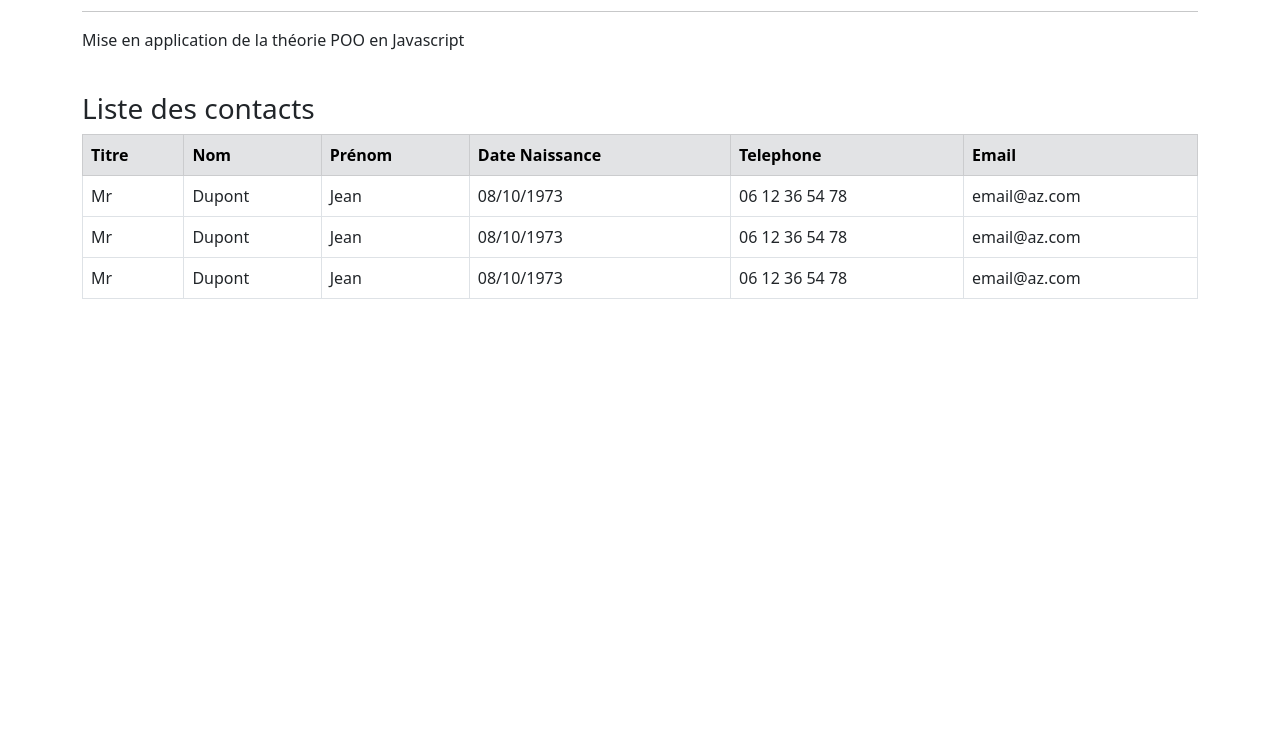
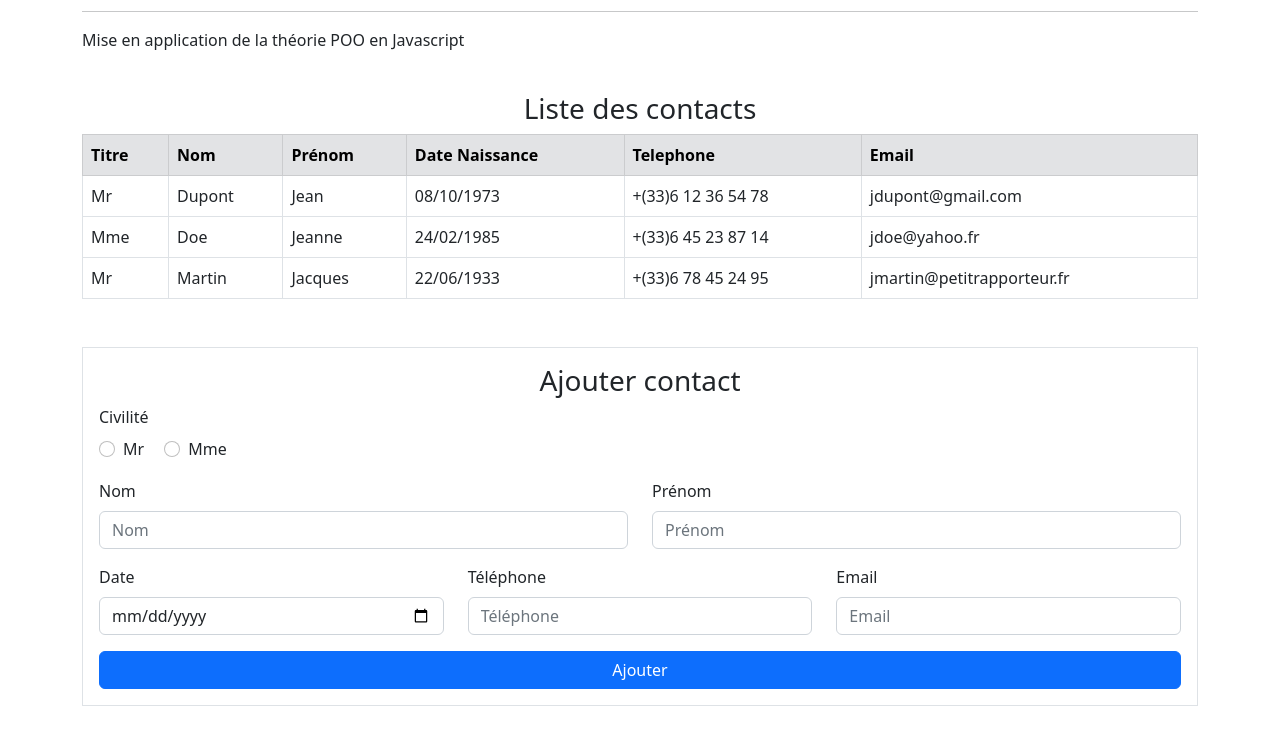
Before and after one commit to OvernightmareX/Javascript, a plain HTML site: page ex29/index.html in a window 1280 px wide. Shown: the part 53-798 px from the top of the page. Drawn offline with nearby package versions, Linux system fonts and the light colour scheme.

Commit message:
Ajout ex29

```diff
--- a/ex27/class/voiture.js
+++ b/ex27/class/voiture.js
@@ -10,7 +10,7 @@ export class Voiture {
         let result = "";
         for(let i = 0; i < nb; i++){
             this.speed += 10;
-            result += this.toString();
+            result += `<p>La voiture <b>${this.brand} ${this.model}</b> avance désormais à <b>${this.speed}km/h</b></p>`;
         }
         return result;
     }
@@ -19,12 +19,12 @@ export class Voiture {
         let result = "";
         for(let i = 0; i < nb; i++){
             this.speed -= 5;
-            result += this.toString();
+            result += `<p>La voiture <b>${this.brand} ${this.model}</b> avance désormais à <b>${this.speed}km/h</b></p>`;
         }
         return result;
     }
 
     toString(){
-        return `<p>La voiture <b>${this.brand} ${this.model}</b> avance désormais à <b>${this.speed}km/h</b></p>`;
+        return `La voiture ${this.brand} ${this.model} avance désormais à ${this.speed}km/h`;
     }
 }
--- a/ex29/index.html
+++ b/ex29/index.html
@@ -13,7 +13,7 @@
     <hr>
     <p>Mise en application de la théorie POO en Javascript</p>
     <br>
-    <h3>Liste des contacts</h3>
+    <h3 class="text-center">Liste des contacts</h3>
 
 
     <table class="table table-bordered">
@@ -32,9 +32,57 @@
       </tbody>
     </table>
 
+    <div class="mt-5 p-3 border">
+      <h3 class="text-center">Ajouter contact</h3>
+      <form id="contactForm" action="#" method="post">
+          <div class="mb-3">
+              <label class="form-label">Civilité</label>
+              <div>
+                  <div class="form-check form-check-inline">
+                      <input class="form-check-input" type="radio" name="civilite" id="mr" value="Mr">
+                      <label class="form-check-label" for="mr">Mr</label>
+                  </div>
+                  <div class="form-check form-check-inline">
+                      <input class="form-check-input" type="radio" name="civilite" id="mme" value="Mme">
+                      <label class="form-check-label" for="mme">Mme</label>
+                  </div>
+              </div>
+          </div>
+
+          <div class="row mb-3">
+              <div class="col-md-6">
+                  <label for="nom" class="form-label">Nom</label>
+                  <input type="text" class="form-control" id="nom" name="nom" placeholder="Nom">
+              </div>
+              <div class="col-md-6">
+                  <label for="prenom" class="form-label">Prénom</label>
+                  <input type="text" class="form-control" id="prenom" name="prenom" placeholder="Prénom">
+              </div>
+          </div>
+
+          <div class="row mb-3">
+              <div class="col-md-4">
+                  <label for="date" class="form-label">Date</label>
+                  <input type="date" class="form-control" id="date" name="date">
+              </div>
+              <div class="col-md-4">
+                  <label for="telephone" class="form-label">Téléphone</label>
+                  <input type="tel" class="form-control" id="telephone" name="telephone" placeholder="Téléphone">
+              </div>
+              <div class="col-md-4">
+                  <label for="email" class="form-label">Email</label>
+                  <input type="email" class="form-control" id="email" name="email" placeholder="Email">
+              </div>
+          </div>
+
+          <div class="d-grid">
+              <button type="submit" class="btn btn-primary">Ajouter</button>
+          </div>
+      </form>
+    </div>
 
   </main>
 
-  <script type="module" src="./script.js"></script>
+  <script type="module" src="./js/script.js"></script>
 </body>
 </html>
--- /dev/null
+++ b/ex29/js/script.js
@@ -0,0 +1,41 @@
+import { Contact } from "./class/contact.js";
+
+function addContactToTable(contact){
+    let contactOutput = document.getElementById("contacts");
+
+    let newContactRow = document.createElement('tr');
+    for(let attribute in contact){
+        let newContactInfo = document.createElement('td');
+        newContactInfo.textContent = contact[attribute];
+        newContactRow.appendChild(newContactInfo);
+    }
+    contactOutput.appendChild(newContactRow)
+}
+
+let contacts =[];
+contacts.push(new Contact("Mr", "Dupont", "Jean", "08/10/1973", "+(33)6 12 36 54 78", "jdupont@gmail.com"));
+contacts.push(new Contact("Mme", "Doe", "Jeanne", "24/02/1985", "+(33)6 45 23 87 14", "jdoe@yahoo.fr"));
+contacts.push(new Contact("Mr", "Martin", "Jacques", "22/06/1933", "+(33)6 78 45 24 95", "jmartin@petitrapporteur.fr"));
+
+contacts.forEach((element) => {
+    addContactToTable(element);
+});
+
+const form = document.getElementById("contactForm");
+
+form.addEventListener("submit",(e)=> {
+    e.preventDefault();
+
+    const formData = new FormData(e.target);
+    const newContact = new Contact(
+        formData.get("civilite"),
+        formData.get("nom"),
+        formData.get("prenom"),
+        formData.get("date"),
+        formData.get("telephone"),
+        formData.get("email"));
+    contacts.push(newContact);
+
+    addContactToTable(newContact);
+    e.target.reset()
+})
--- a/ex29/script.js
+++ /dev/null
@@ -1,18 +0,0 @@
-import { Contact } from "./class/contact.js";
-
-let contacts =[];
-contacts.push(new Contact("Mr", "Dupont", "Jean", "08/10/1973", "06 12 36 54 78", "email@az.com"));
-contacts.push(new Contact("Mr", "Dupont", "Jean", "08/10/1973", "06 12 36 54 78", "email@az.com"));
-contacts.push(new Contact("Mr", "Dupont", "Jean", "08/10/1973", "06 12 36 54 78", "email@az.com"));
-
-let contactOutput = document.getElementById("contacts");
-
-contacts.forEach((element) => {
-    let newContactRow = document.createElement('tr');
-    for(let attribute in element){
-        let newContactInfo = document.createElement('td');
-        newContactInfo.textContent = element[attribute];
-        newContactRow.appendChild(newContactInfo);
-    }
-    contactOutput.appendChild(newContactRow)
-});
```
Also changed, not shown: ex29/js/class/contact.js (renamed from ex29/class/contact.js).
